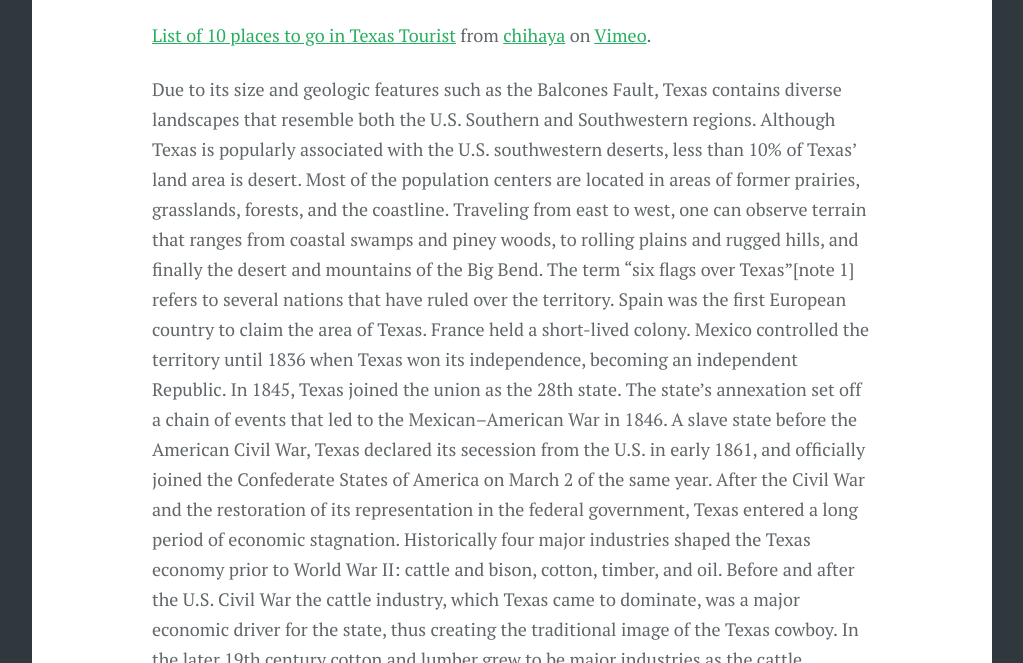
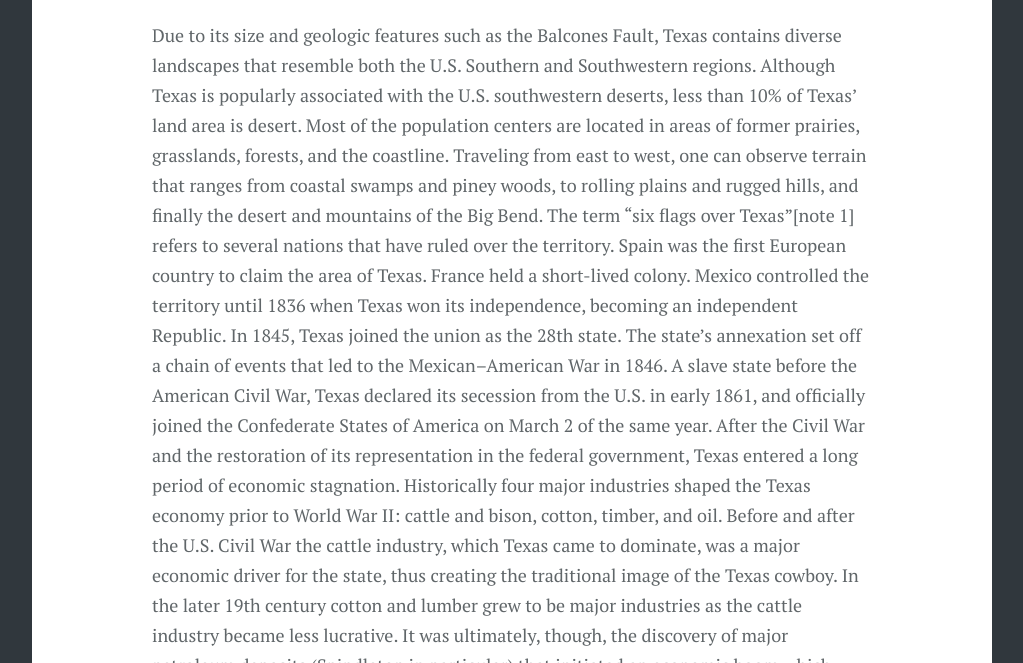
Before and after one commit to nourijp/chihaya, a Jekyll site: the page built from _posts/2017-08-21-Texas.md, in a window 1280 px wide and 900 px high, scrolled down 1722 px, cut to the strip 237-900 px from the top of the window. Shown: the whole strip, without its empty margins (128-1151 px from the left). Built offline with Jekyll 4.4.1, drawn with Linux system fonts in a browser that asks for light colours; some web fonts are replaced; comment, search, counter and statistics services are not loaded.

Commit message:
Update 2017-08-21-Texas.md

```diff
--- a/_posts/2017-08-21-Texas.md
+++ b/_posts/2017-08-21-Texas.md
@@ -10,7 +10,6 @@ Texas (/ˈtɛksəs/, locally /ˈtɛksəz/; Spanish: Texas or Tejas, pronounced [
 Houston is the most populous city in Texas and the fourth largest in the U.S., while San Antonio is the second most populous in the state and seventh largest in the U.S. Dallas–Fort Worth and Greater Houston are the fourth and fifth largest metropolitan statistical areas in the country, respectively. Other major cities include Austin, the second most populous state capital in the U.S., and El Paso. Texas is nicknamed "The Lone Star State" to signify its former status as an independent republic, and as a reminder of the state's struggle for independence from Mexico. The "Lone Star" can be found on the Texas state flag and on the Texan state seal. The origin of Texas's name is from the word "Tejas," which means "friends" in the Caddo language.
 
 <iframe src="https://player.vimeo.com/video/232923406" width="640" height="360" frameborder="0" webkitallowfullscreen mozallowfullscreen allowfullscreen></iframe>
-<p><a href="https://vimeo.com/232923406">List of 10 places to go in Texas Tourist</a> from <a href="https://vimeo.com/chihaya">chihaya</a> on <a href="https://vimeo.com">Vimeo</a>.</p>
 
 <!--more-->
 
```
